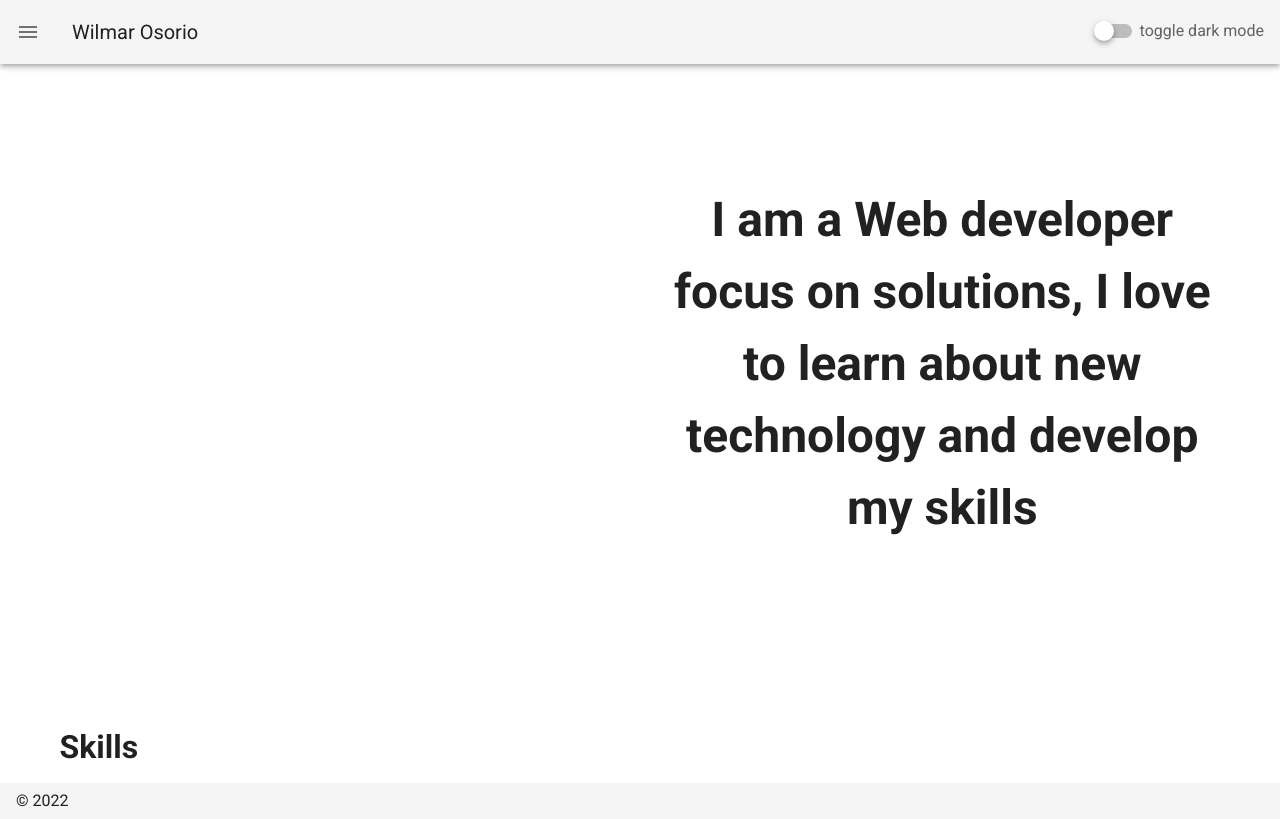
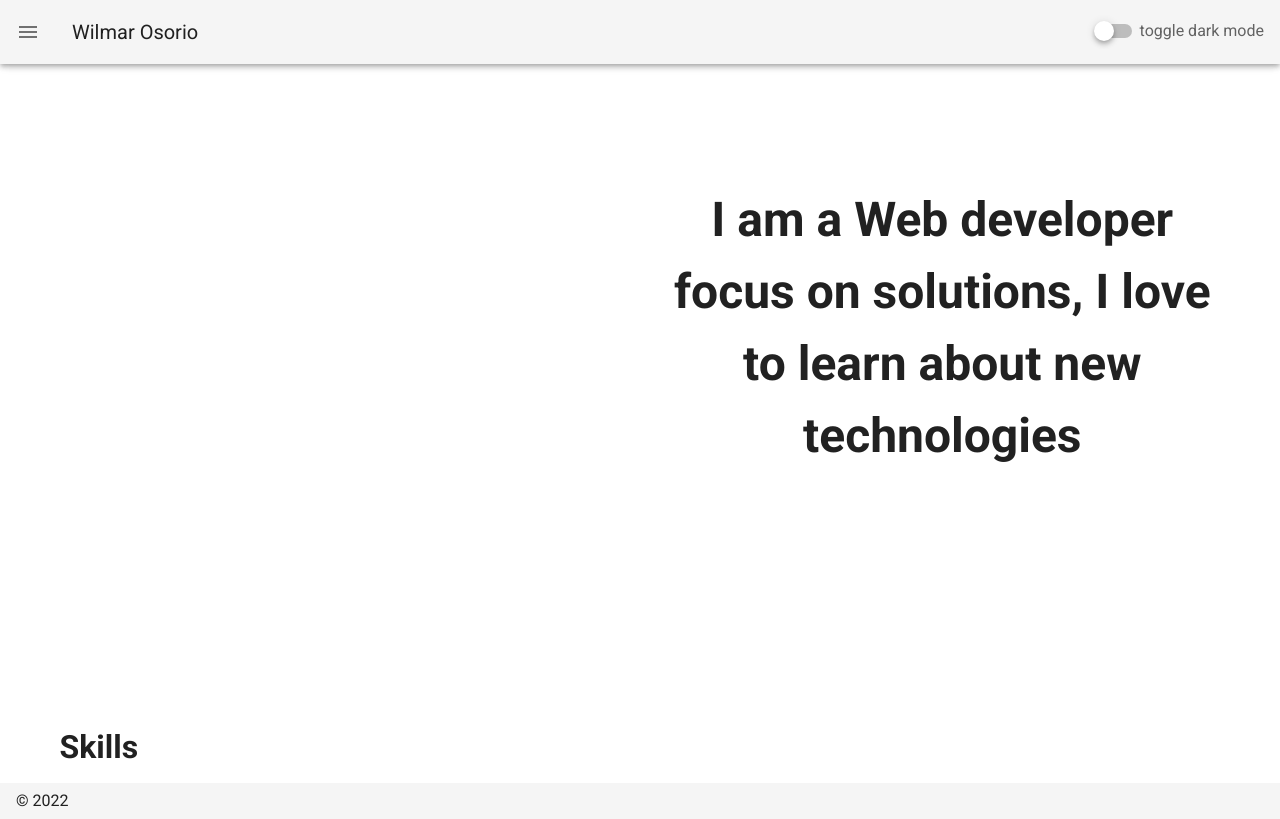
Before and after one commit to wom987/demidev, a Nuxt app: page / in a window 1280 px wide. Built offline with nearby package versions, Linux system fonts and the light colour scheme.

Commit message:
Message updated

```diff
--- a/components/profile/Home.vue
+++ b/components/profile/Home.vue
@@ -28,7 +28,7 @@
     <v-col cols="6">
       <p class="text-center logo-text">
         I am a Web developer focus on solutions, I love to learn about new
-        technology and develop my skills
+        technologies
       </p></v-col
     >
   </v-row>
```
